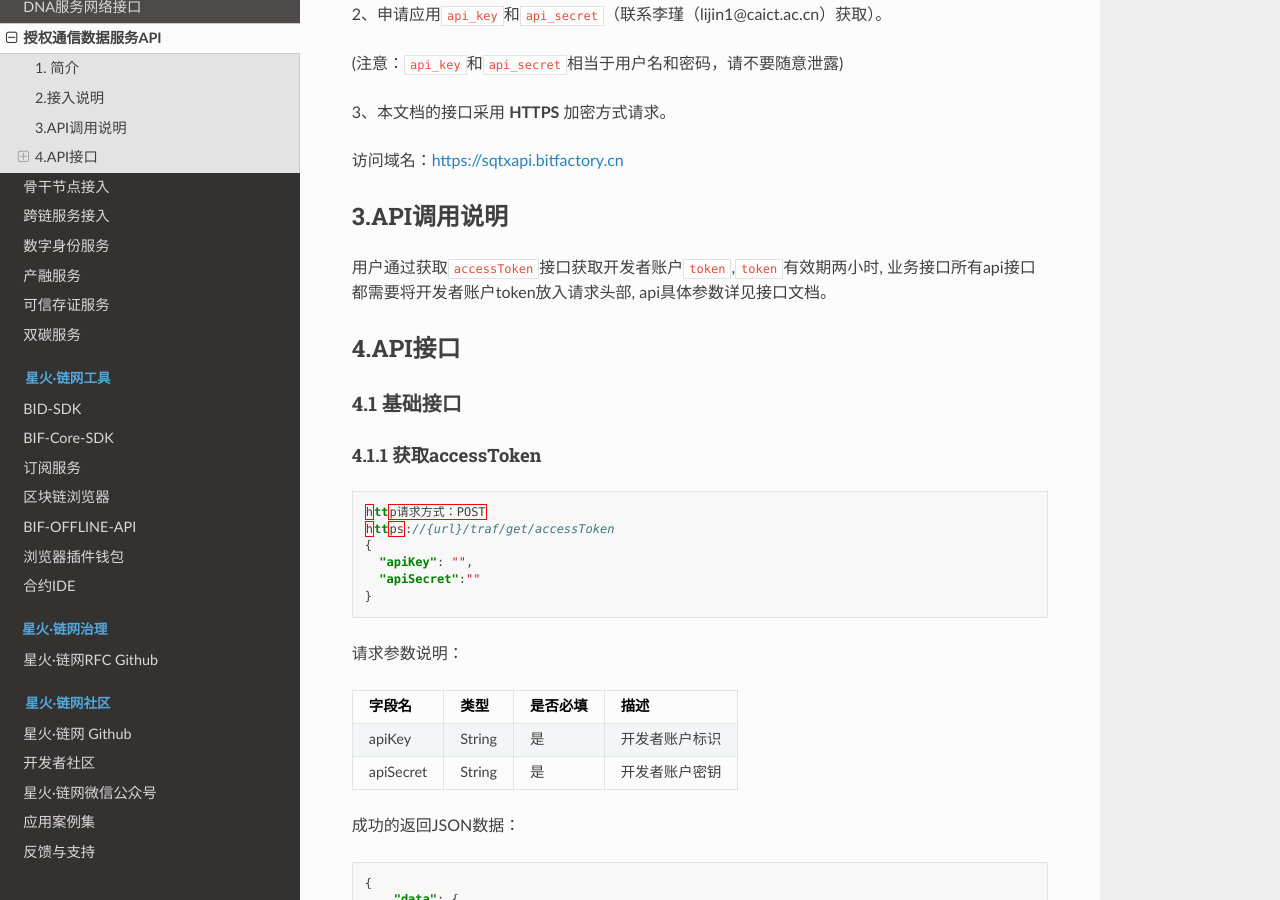
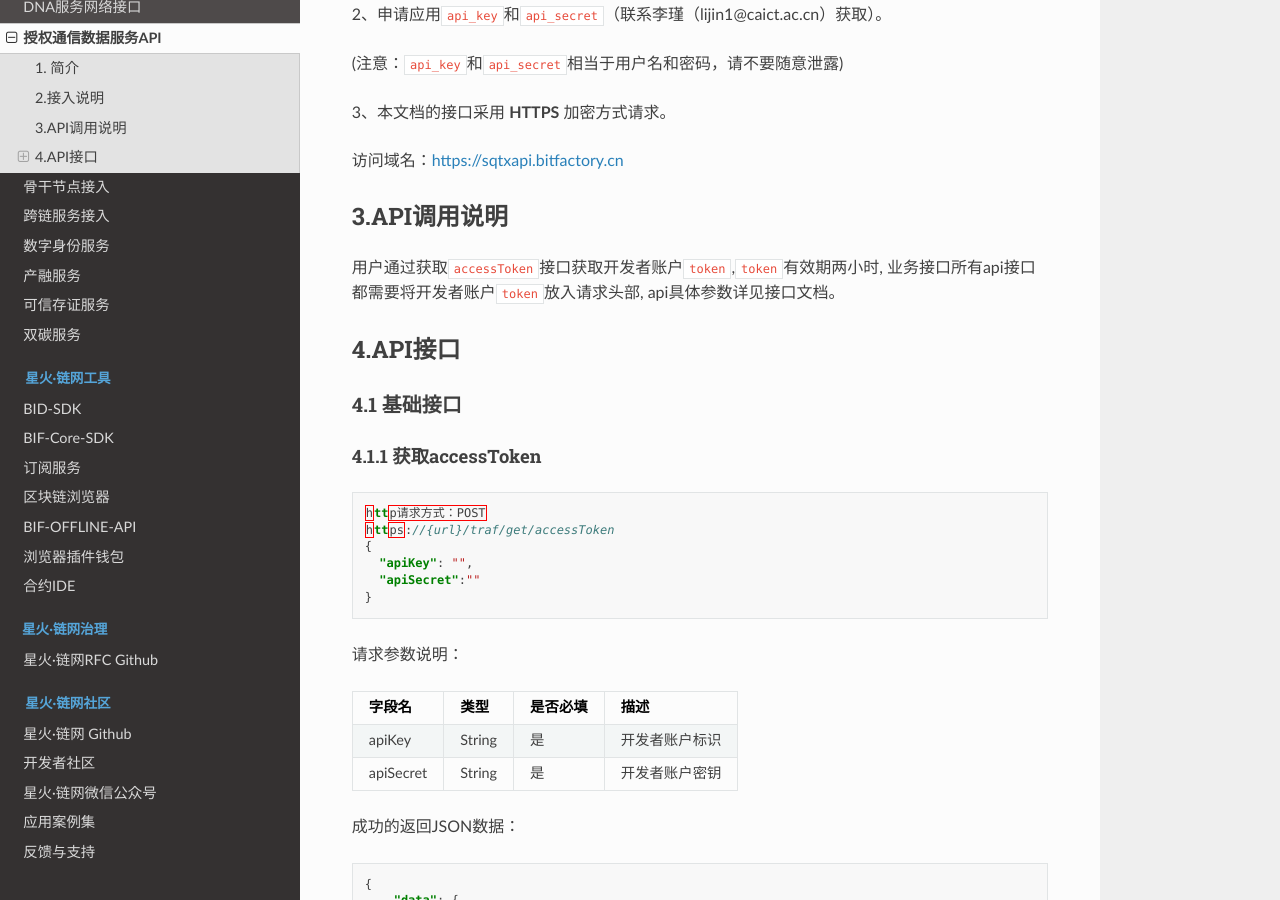
Before and after one commit to caict-4iot-dev/bif-doc, a Sphinx documentation site: the page built from docs/source/business/sqtx.md, in a window 1280 px wide and 900 px high, scrolled down 523 px. Built offline with Sphinx 7.4.7 and the Read the Docs theme 2.0.0, drawn with Linux system fonts in a browser that asks for light colours.

```diff
--- a/docs/source/business/sqtx.md
+++ b/docs/source/business/sqtx.md
@@ -20,7 +20,7 @@
 
 ## 3.API调用说明
 
-用户通过获取`accessToken`接口获取开发者账户`token`,`token`有效期两小时, 业务接口所有api接口都需要将开发者账户token放入请求头部, api具体参数详见接口文档。
+用户通过获取`accessToken`接口获取开发者账户`token`,`token`有效期两小时, 业务接口所有api接口都需要将开发者账户`token`放入请求头部, api具体参数详见接口文档。
 
 ## 4.API接口
 
```
